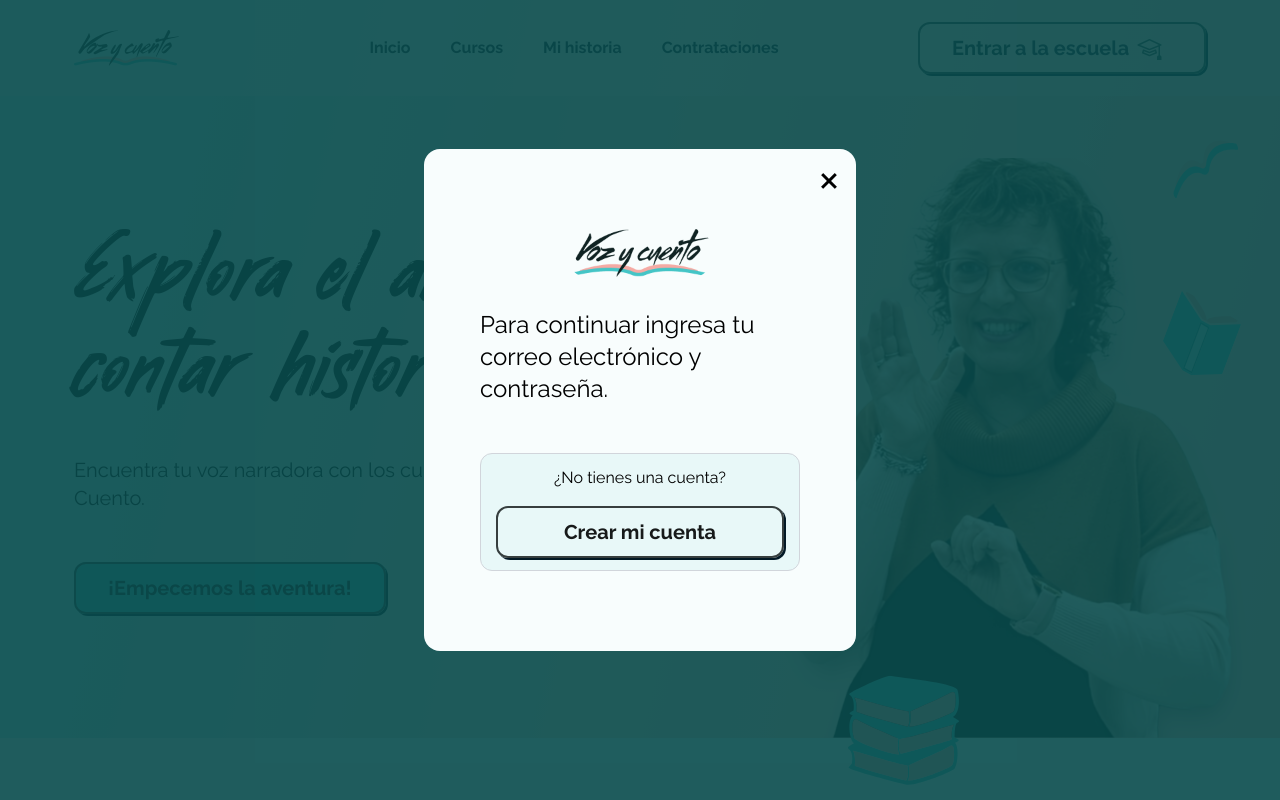
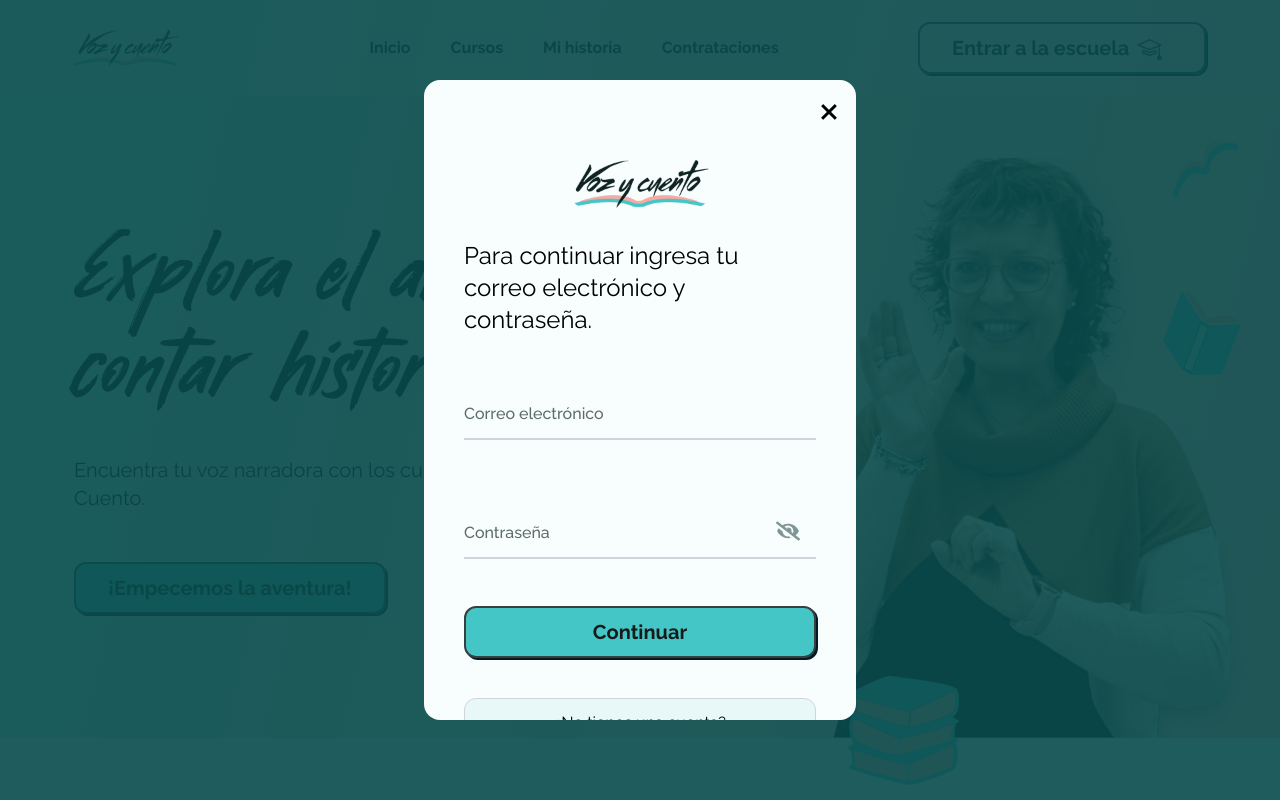
Before and after one commit to empatika-lab/voz-y-cuento, a Next.js app in the folder apps/web/: page / in a window 1280 px wide. Both pictures are taken after a click on the button "Entrar a la escuela". Shown: the top 800 px of the page. Built offline with nearby package versions, Linux system fonts and the light colour scheme; no server answers.

Commit message:
Support login with auth session

```diff
--- /dev/null
+++ b/apps/web/src/components/Paywall/components/SignIn/SignIn.actions.ts
@@ -0,0 +1,58 @@
+'use server';
+
+/* Utils */
+import fetchApi from '@/lib/utils/api';
+
+/* Types */
+import { User } from '@voz-y-cuento/types';
+
+interface SignInDto {
+	email: string;
+	password: string;
+}
+
+export async function tryUserSignIn(data: SignInDto) {
+	const response = await fetchApi<{ jwt: string; user: User }>({
+		endpoint: `/auth/local`,
+		role: 'public',
+		config: {
+			method: 'POST',
+			body: JSON.stringify({
+				identifier: data.email,
+				password: data.password,
+			}),
+		},
+	});
+
+	return response;
+
+	// const result: {
+	// 	error?: {
+	// 		message?: string;
+	// 	};
+
+	// 	jwt: string;
+	// 	user: User;
+	// } = await response.json();
+
+	// if (!response) {
+	// 	return {
+	// 		error: 'Por favor, revisa tu conexión a internet.',
+	// 		success: false,
+	// 	};
+	// }
+
+	// if (result?.error?.message?.includes('identifier or password')) {
+	// 	return {
+	// 		error:
+	// 			'Revisa el correo o la contraseña que ingresaste, alguno de estos no es correcto.',
+	// 		success: false,
+	// 	};
+	// }
+
+	// if (result?.jwt && result?.user) {
+	// 	await createSession(result.jwt, result.user);
+	// }
+
+	return { success: false };
+}
--- a/apps/web/src/components/Paywall/components/SignIn/SignIn.tsx
+++ b/apps/web/src/components/Paywall/components/SignIn/SignIn.tsx
@@ -1,41 +1,183 @@
 'use client';
 
+import { useState } from 'react';
 import NextImage from 'next/image';
+import { useRouter } from 'next/navigation';
+import { zodResolver } from '@hookform/resolvers/zod';
+import { z } from 'zod';
+import { useForm } from 'react-hook-form';
 
 /* Assets */
 import Logo from '@images/logo.png';
 
-/* Types */
+/* Icons */
+import OpenEye from '@icons/eye-open.svg';
+import ClosedEye from '@icons/eye-close.svg';
+
+/* Components */
 import Button from '@/components/Button';
+import TextInput from '@/components/TextInput';
+
+/* Hooks */
+import { usePaywallContext } from '@/lib/context/paywall';
+import { tryUserSignIn } from './SignIn.actions';
+
+/* Utils */
+import { cn } from '@/lib/utils/classNames';
+import { isErrorResponse, isSuccessResponse } from '@/lib/utils/api';
+import { createSession } from '@/lib/actions/session';
+import { User } from '@voz-y-cuento/types';
 
 interface SignInProps {
 	switchToSignUp: () => void;
 }
 
+const validationSchema = z.object({
+	email: z.string().email('Debes ingresar un correo electrónico válido.'),
+	password: z
+		.string()
+		.min(6, 'Tu contraseña debe tener al menos 6 caracteres.'),
+});
+
+export type LocalRegisterValidationSchema = z.infer<typeof validationSchema>;
+
+const SIGN_IN_ERROR = {
+	UNEXPECTED_ERROR:
+		'Ocurrió un error inesperado y no pudimos registrar tu cuenta. Por favor, intenta más tarde.',
+	BAD_CREDENTIALS:
+		'Revisa el correo o la contraseña que ingresaste, alguno de estos no es correcto.',
+};
+
 export default function SignIn({ switchToSignUp }: SignInProps) {
+	const [isPasswordHidden, setIsPasswordHidden] = useState(true);
+
+	/* Hooks */
+	const router = useRouter();
+	const { onSuccessRedirectUrl } = usePaywallContext();
+	const {
+		register,
+		handleSubmit,
+		setError,
+		clearErrors,
+		formState: { errors, isSubmitting },
+	} = useForm<LocalRegisterValidationSchema>({
+		resolver: zodResolver(validationSchema),
+		defaultValues: {
+			email: '',
+			password: '',
+		},
+	});
+
+	/* Handlers */
+	async function onSubmit(formData: LocalRegisterValidationSchema) {
+		const actionResult = await tryUserSignIn(formData);
+
+		if (isErrorResponse(actionResult)) {
+			if (actionResult.error.message === 'Invalid identifier or password') {
+				setError('root', { message: SIGN_IN_ERROR.BAD_CREDENTIALS });
+				return;
+			}
+
+			setError('root', { message: SIGN_IN_ERROR.UNEXPECTED_ERROR });
+			return;
+		}
+
+		if (isSuccessResponse<{ jwt: string; user: User }>(actionResult)) {
+			await createSession(actionResult.data.jwt, actionResult.data.user);
+		}
+
+		clearErrors();
+
+		router.push(onSuccessRedirectUrl, { scroll: true });
+	}
+
 	return (
-		<article className="mx-auto flex h-full max-w-[314px] lg:max-w-[356px] flex-col items-center justify-center lg:px-4">
+		<>
 			<NextImage
 				alt="Logo de Voz y Cuento"
-				className="h-[48px] w-[140px] rounded-2xl"
+				className="mx-auto h-[48px] w-[140px] rounded-2xl"
 				priority
 				src={Logo}
 			/>
 
-			<p className="tex-base lg:text-2xl mt-6 lg:mt-8">
+			<p className="tex-base mt-6 lg:mt-8 lg:text-2xl">
 				Para continuar ingresa tu correo electrónico y contraseña.
 			</p>
 
-			<div className="mt-12 flex flex-col items-center justify-center w-full rounded-xl border border-gray-300 bg-cyan-50 p-3">
+			<form
+				className="flex max-w-full flex-col items-center justify-center gap-3 pb-8 pt-4"
+				onSubmit={(event) => void handleSubmit(onSubmit)(event)}
+			>
+				{/* Email */}
+				<TextInput
+					className="mt-8"
+					errorMessage={errors.email?.message}
+					label="Correo electrónico"
+					{...register('email')}
+				/>
+
+				{/* Password */}
+				<TextInput
+					Icon={
+						isPasswordHidden ? (
+							<NextImage
+								alt=""
+								className="cursor-pointer"
+								height={24}
+								src={ClosedEye}
+								width={24}
+								onClick={() => setIsPasswordHidden((current) => !current)}
+							/>
+						) : (
+							<NextImage
+								alt=""
+								className="cursor-pointer"
+								height={24}
+								src={OpenEye}
+								width={24}
+								onClick={() => setIsPasswordHidden((current) => !current)}
+							/>
+						)
+					}
+					className="mt-12"
+					errorMessage={errors.password?.message}
+					label="Contraseña"
+					type={isPasswordHidden ? 'password' : 'text'}
+					{...register('password')}
+				/>
+
+				<footer className="mt-6 flex w-full flex-col justify-between gap-4">
+					{errors.root?.message && (
+						<p
+							className={cn([
+								'rounded-lg bg-red-100 p-3 text-sm font-bold text-red-700',
+								errors.root.message ? 'visible' : 'hidden',
+							])}
+						>
+							{errors.root.message}
+						</p>
+					)}
+					<Button
+						className="mt-2 flex w-full justify-center"
+						disabled={isSubmitting}
+						type="submit"
+						variant="fill"
+					>
+						{isSubmitting ? 'Enviando...' : 'Continuar'}
+					</Button>
+
+					<div className="mt-6 flex w-full flex-col items-center justify-center rounded-xl border border-gray-300 bg-cyan-50 p-3">
 						<p>¿No tienes una cuenta?</p>
 						<Button
 							className="mt-4 w-full lg:max-w-fit"
 							variant="outline"
 							onClick={switchToSignUp}
 						>
-					Crear mi cuenta
+							Registrarme
 						</Button>
 					</div>
-		</article>
+				</footer>
+			</form>
+		</>
 	);
 }
--- a/apps/web/src/lib/actions/session.ts
+++ b/apps/web/src/lib/actions/session.ts
@@ -29,7 +29,7 @@ export async function isSessionValid(): Promise<boolean> {
 	try {
 		const isTokenValid = await jwtVerify(
 			token,
-			new TextEncoder().encode(process.env.JWT_SECRET)
+			new TextEncoder().encode(process.env.JWT_SECRET),
 		);
 
 		if (!isTokenValid) {
@@ -42,9 +42,9 @@ export async function isSessionValid(): Promise<boolean> {
 	}
 }
 
-export async function create(
+export async function createSession(
 	jwtToken: string,
-	userData: Pick<User, 'id' | 'email' | 'username' | 'whatsapp'>
+	userData: Pick<User, 'id' | 'email' | 'username' | 'whatsapp'>,
 ) {
 	/* Session Token */
 	cookies().set({
--- a/apps/web/src/lib/utils/api.ts
+++ b/apps/web/src/lib/utils/api.ts
@@ -1,3 +1,6 @@
+/* eslint-disable @typescript-eslint/no-unsafe-member-access */
+/* eslint-disable @typescript-eslint/no-explicit-any */
+
 export interface FetchWrapperProps {
 	endpoint: string;
 	config?: RequestInit;
@@ -26,9 +29,35 @@ export function isSuccessResponse<Data>(
 		typeof response === 'object' &&
 		response !== null &&
 		'success' in response &&
-		// eslint-disable-next-line @typescript-eslint/no-explicit-any, @typescript-eslint/no-unsafe-member-access
-		(response as any).success === true &&
+		response.success === true &&
 		'data' in response
+	);
+}
+
+/**
+ * Type guard for checking if the response is an error response.
+ * @param {unknown} response - The response to check.
+ * @returns {response is { error: StrapiErrorResponse; success: false }} - True if the response is an error response.
+ */
+export function isErrorResponse(
+	response: unknown,
+): response is { error: StrapiErrorResponse; success: false } {
+	return (
+		typeof response === 'object' &&
+		response !== null &&
+		'success' in response &&
+		(response as any).success === false &&
+		'error' in response &&
+		typeof (response as any).error === 'object' &&
+		(response as any).error !== null &&
+		'status' in (response as any).error &&
+		typeof (response as any).error.status === 'number' &&
+		'name' in (response as any).error &&
+		typeof (response as any).error.name === 'string' &&
+		'message' in (response as any).error &&
+		typeof (response as any).error.message === 'string' &&
+		'details' in (response as any).error &&
+		typeof (response as any).error.details === 'object'
 	);
 }
 
@@ -45,7 +74,8 @@ export default async function fetchApi<Data>({
 	queryParams,
 	role = 'private',
 }: FetchWrapperProps): Promise<
-	{ data: Data; success: true } | { error: StrapiErrorResponse; success: false }
+	| { data: Data; success: true }
+	| { error: StrapiErrorResponse | Error; success: false }
 > {
 	try {
 		let headers: RequestInit['headers'] = {
@@ -79,11 +109,19 @@ export default async function fetchApi<Data>({
 			headers,
 		});
 
-		const result = (await jsonResponse.json()) as Data;
+		const result = await jsonResponse.json();
+
+		if ('error' in result) {
+			return {
+				success: false,
+				// eslint-disable-next-line @typescript-eslint/no-unsafe-member-access
+				error: result.error as StrapiErrorResponse | Error,
+			};
+		}
 
 		return {
 			success: true,
-			data: result,
+			data: result as Data,
 		};
 	} catch (error) {
 		// eslint-disable-next-line no-console
```
Lines whose indentation alone changed are shown as unchanged.
